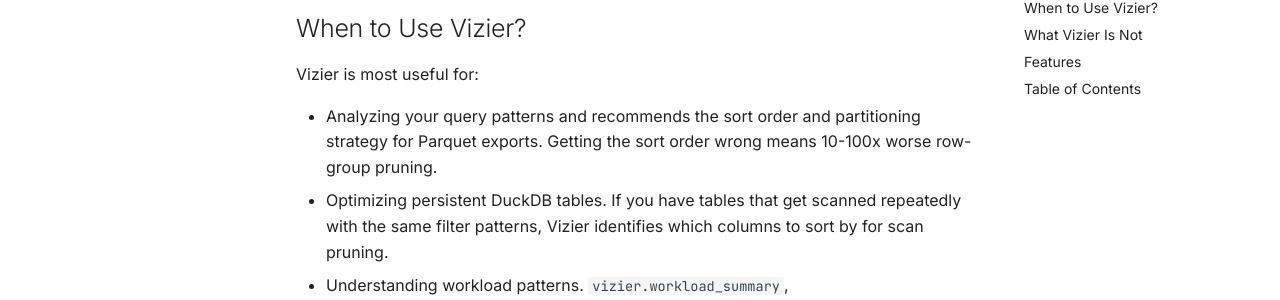
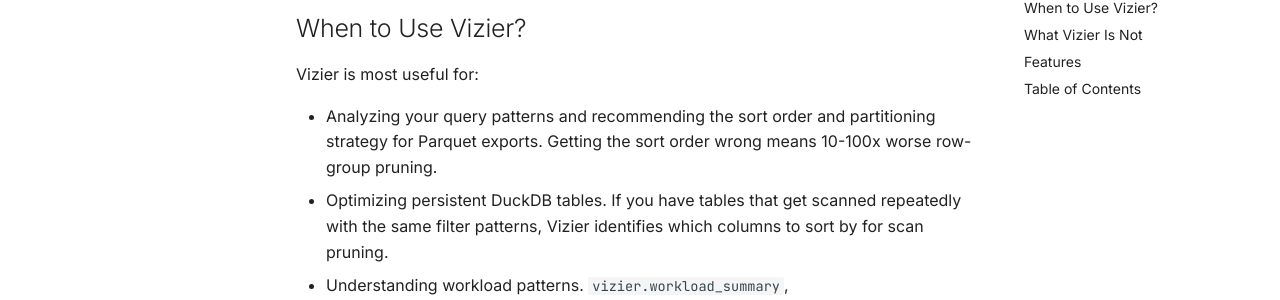
Before and after one commit to CogitatorTech/vizier, an MkDocs documentation site: the page built from docs/index.md, in a window 1280 px wide and 900 px high, scrolled down 1132 px. Shown: the part 154-454 px from the top of the window. Built offline with MkDocs 1.6.1 and Material for MkDocs 9.7.7, drawn with Linux system fonts in a browser that asks for light colours; comment, search, counter and statistics services are not loaded.

```diff
--- a/docs/index.md
+++ b/docs/index.md
@@ -50,7 +50,7 @@ select * from vizier_benchmark('select * from events where account_id = 42', 10)
 
 Vizier is most useful for:
 
-- Analyzing your query patterns and recommends the sort order and partitioning strategy for Parquet exports. Getting the
+- Analyzing your query patterns and recommending the sort order and partitioning strategy for Parquet exports. Getting the
   sort order wrong means 10-100x worse row-group pruning.
 - Optimizing persistent DuckDB tables. If you have tables that get scanned repeatedly with the same filter patterns, Vizier identifies which columns
   to sort by for scan pruning.
```
Also changed, not shown: AGENTS.md (+2 -2 lines), README.md (+1 -1 lines), docs/getting-started.md (+1 -1 lines), 13 other files.
